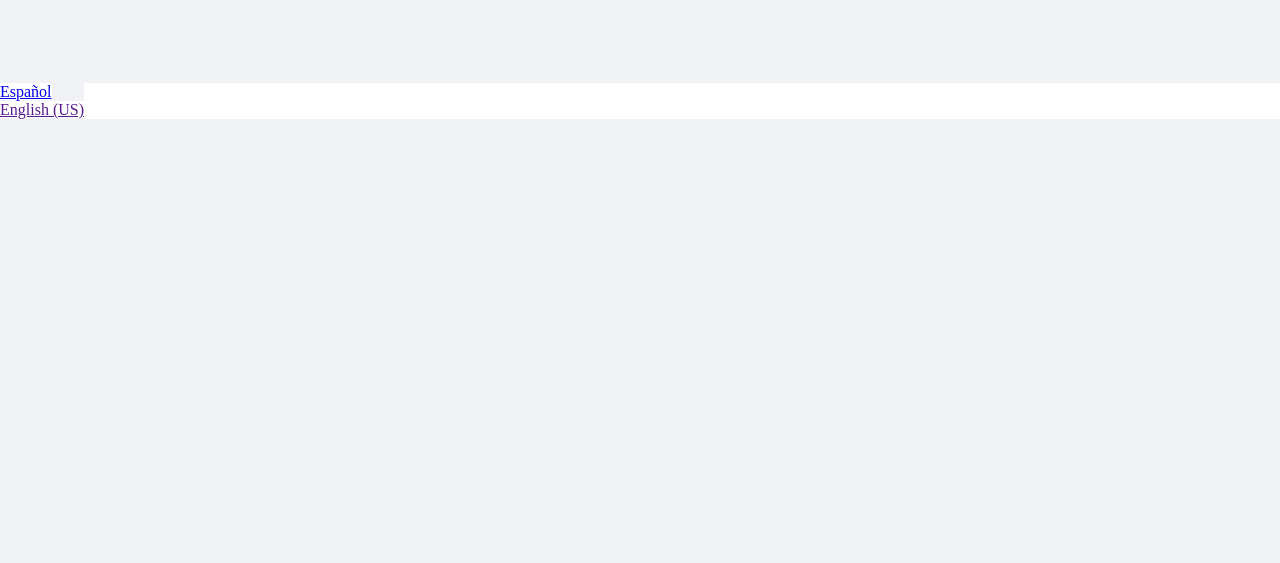
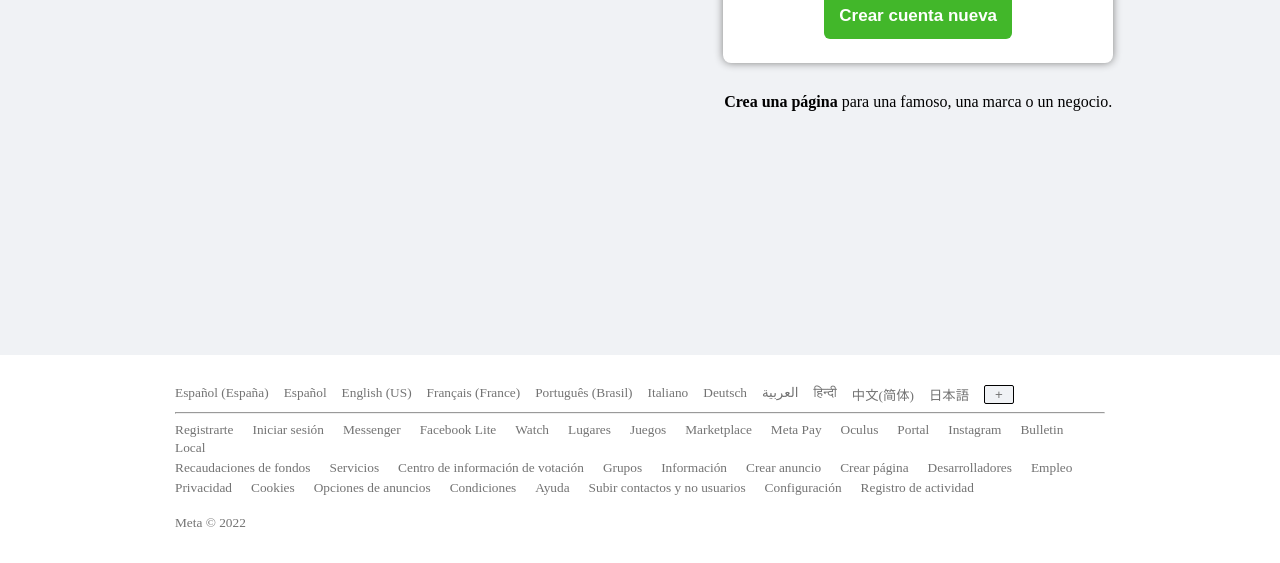
Before and after one commit to Bryanst11/Inicio_facebook, a plain HTML site: page index.html in a window 1280 px wide. Shown: the part 525-1088 px from the top of the page. Before the commit the page ends 800 px from the top, so only its background shows below. Drawn offline with Linux system fonts and the light colour scheme.

Commit message:
Primeros arreglos

```diff
--- a/assets/css/style.css
+++ b/assets/css/style.css
@@ -3,6 +3,7 @@
     --color-azul-facebook:#1877f2;
     --color-verde-facebook: #42b72a;
     --color-gris-facebook: #f0f2f5;
+    --color-gris-facebook-footer: #737373;
     --color-blanco: #ffffff;
     --color-negro: #000000;
     --color-azul-facebook-hover: #166fe5;
@@ -19,14 +20,12 @@
 
 .contenedor{
     width: 100%;
-    height: 76vh;
+    height: 110vh;
     display: grid;
-    grid-template-columns: repeat(2, 50%);
+    grid-template-columns: repeat(2, 38%);
     /* repeat(cantidad, tamaño) */
-    grid-column-gap: 32px;
     grid-template-rows: 1fr;
     justify-content: center;
-    align-items: center;
 
 }
 
@@ -51,7 +50,7 @@
     display: flex;
     flex-direction: column;
     justify-content: center;
-    align-items: flex-start;
+    align-items: center;
     padding-left: 70px;
 
     /*
@@ -61,15 +60,21 @@
     border-radius: 8px ;
     text-align: center; */
 }
+
 .contain-form{
     text-align: center;
     box-shadow: 0 0 8px gray;
     background-color: #fff;
     border-radius: 8px;
-    padding: 10px;
+    padding: 15px;
     padding-top: 10px;
     padding-bottom: 24px;
+    margin-bottom: 30px;
 }
+.contain-form div,a{
+    background-color: #fff;
+}
+
 
 .formulario{
     background-color: #fff;
@@ -84,15 +89,17 @@
     border-radius: 6px;
     font-size: 17px;
     padding: 14px 16px;
-    width: 330px;
+    width: 360px;
 }
 
 .btn-inicio-sesion{
-    width: 400px;
+    width: 360px;
     line-height: 48px;
     background-color: var(--color-azul-facebook);
     color: var(--color-blanco);
     font-size: 20px;
+    margin-top: 10px;
+    margin-bottom: 15px;
     font-weight: bold;
     border-radius: 6px;
     border: none;
@@ -102,6 +109,16 @@
 .btn-inicio-sesion:hover{
     background-color: var(--color-azul-facebook-hover);
 }
+.textDecoration{
+    text-decoration: none;
+    color: #000000;
+    font-weight: bold;
+    background-color: #f0f2f5;
+}
+.textDecoration1{
+    text-decoration: none;
+    color: #1877f2;
+}
 
 .btn-crear{
     background-color: var(--color-verde-facebook);
@@ -109,16 +126,50 @@
     font-size: 17px;
     font-weight: bold;
     line-height: 43px;
-    padding: 0 24px;
+    padding: 2px 15px;
     border-radius: 6px;
     border: none;
     transition: all .5s;
 }
 .content-footer{
     display: flex;
-    flex-direction: row;
+    flex-direction: column;
     background: #fff;
+    padding-inline: 175px;
+    padding-block: 30px;
 }
 .content-footer a{
     background-color: #fff;
+    padding-right: 15px;
+    font-size: smaller;
+    color: var(--color-gris-facebook-footer);
+    text-decoration: none;
 }
+.content-footer div{
+    background-color: #fff;
+    padding-bottom: 2px;
+
+}
+.content-footer button{
+    color: var(--color-gris-facebook-footer);
+}
+.separador{
+    margin-top: 20px;
+    margin-bottom: 25px;
+}
+.separador1{
+    margin-top: 6px;
+    margin-bottom: 6px;
+}
+.idiomas{
+    display: flex;
+    flex-direction: row;
+}
+.btnM{
+    border: 1px solid black;
+    border-radius: 2px;
+    width: 30px;
+}
+.derechos{
+    padding-top: 15px;
+}
--- a/index.html
+++ b/index.html
@@ -1,5 +1,6 @@
 <!DOCTYPE html>
 <html lang="es">
+
 <head>
     <meta charset="UTF-8">
     <meta http-equiv="X-UA-Compatible" content="IE=edge">
@@ -7,6 +8,7 @@
     <title>Facebook - Entrar o registrarse</title>
     <link rel="stylesheet" href="assets/css/style.css">
 </head>
+
 <body>
     <section class="contenedor">
         <div class="seccion1">
@@ -30,24 +32,80 @@
                         <button class="btn-inicio-sesion" type="button">Iniciar sesión</button>
                     </div>
                     <div>
-                        <a href="https://www.facebook.com/recover/initiate/?privacy_mutation_token=eyJ0eXBlIjowLCJjcmVhdGlvbl90aW1lIjoxNjU3NzUyODYxLCJjYWxsc2l0ZV9pZCI6MzgxMjI5MDc5NTc1OTQ2fQ%3D%3D&ars=facebook_login">¿Has olvidado la contraseña?</a>
+                        <a class="textDecoration1   "
+                            href="https://www.facebook.com/recover/initiate/?privacy_mutation_token=eyJ0eXBlIjowLCJjcmVhdGlvbl90aW1lIjoxNjU3NzUyODYxLCJjYWxsc2l0ZV9pZCI6MzgxMjI5MDc5NTc1OTQ2fQ%3D%3D&ars=facebook_login">¿Has
+                            olvidado la contraseña?</a>
                     </div>
                     <hr class="separador">
                     <div>
                         <button class="btn-crear" type="button">Crear cuenta nueva</button>
                     </div>
-                    <div>
-                        <a href="https://www.facebook.com/pages/create/?ref_type=registration_form">Crea una página</a>    para una celebridad, una marca o un negocio.
                 </div>
             </div>
+            <div>
+                <a class="textDecoration" href="https://www.facebook.com/pages/create/?ref_type=registration_form">Crea una página</a>
+                para una famoso, una marca o un negocio.
             </div>
         </div>
     </section>
     <footer class="content-footer">
-        <ul>
-            <li><a href="https://www.facebook.com/">Español</a></li>
-            <li><a href="">English (US)</a></li>
-        </ul>
+        <div class="idiomas">
+            <a href="">Español (España)</a>
+            <a href="https://www.facebook.com/">Español</a>
+            <a href="">English (US)</a>
+            <a href="">Français (France)</a>
+            <a href="">Português (Brasil)</a>
+            <a href="">Italiano</a>
+            <a href="">Deutsch</a>
+            <a href="">العربية</a>
+            <a href="">हिन्दी</a>
+            <a href="">中文(简体)</a>
+            <a href="">日本語</a>
+            <button class="btnM" type="button">+</button>
+        </div>
+        <hr class="separador1">
+        <div>
+            <a href="">Registrarte</a>
+            <a href="">Iniciar sesión</a>
+            <a href="">Messenger</a>
+            <a href="">Facebook Lite</a>
+            <a href="">Watch</a>
+            <a href="">Lugares</a>
+            <a href="">Juegos</a>
+            <a href="">Marketplace</a>
+            <a href="">Meta Pay</a>
+            <a href="">Oculus</a>
+            <a href="">Portal</a>
+            <a href="">Instagram</a>
+            <a href="">Bulletin</a>
+            <a href="">Local</a>
+
+        </div>
+        <div>
+            <a href="">Recaudaciones de fondos</a>
+            <a href="">Servicios</a>
+            <a href="">Centro de información de votación</a>
+            <a href="">Grupos</a>
+            <a href="">Información</a>
+            <a href="">Crear anuncio</a>
+            <a href="">Crear página</a>
+            <a href="">Desarrolladores</a>
+            <a href="">Empleo</a>
+        </div>
+        <div>
+            <a href="">Privacidad</a>
+            <a href="">Cookies</a>
+            <a href="">Opciones de anuncios</a>
+            <a href="">Condiciones</a>
+            <a href="">Ayuda</a>
+            <a href="">Subir contactos y no usuarios</a>
+            <a href="">Configuración</a>
+            <a href="">Registro de actividad</a>
+        </div>
+        <div class="derechos">
+            <a href="">Meta © 2022</a>
+        </div>
     </footer>
 </body>
+
 </html>
```
Lines whose indentation alone changed are shown as unchanged.
